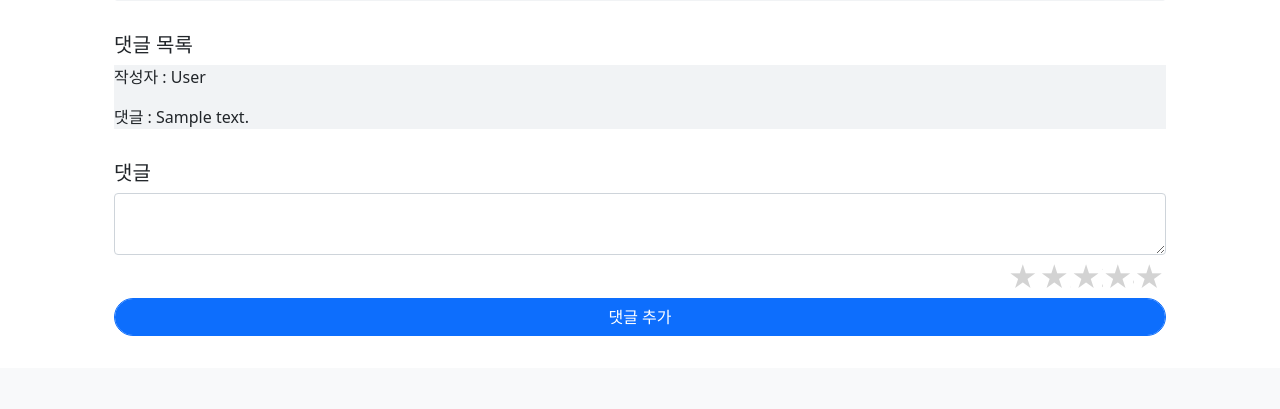
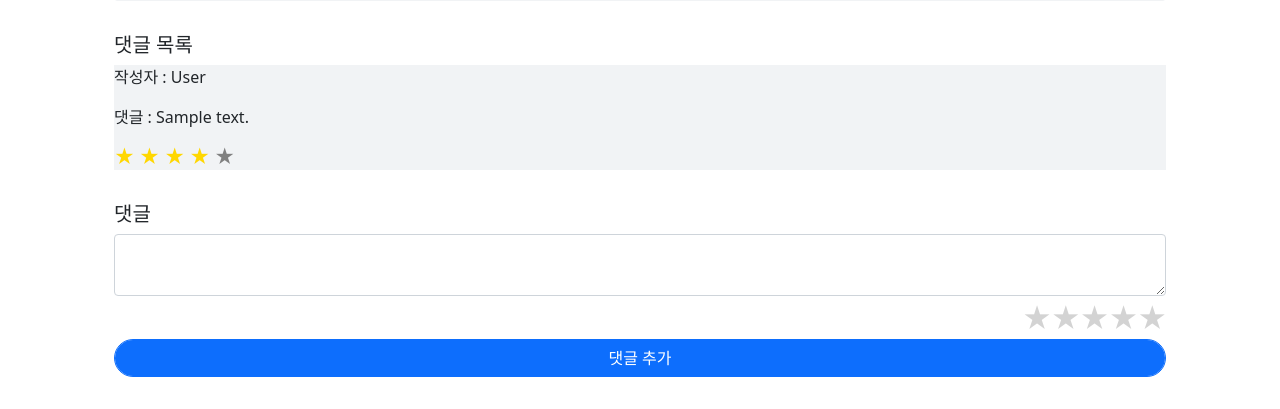
Before and after one commit to HyunAm0225/elice_library, a Flask app: page /book/detail/1 in a window 1280 px wide. Shown: the part 592-1001 px from the top of the page. Before the commit the page ends 928 px from the top, so only its background shows below. Run offline with Flask 2, Linux system fonts and the light colour scheme; the visitor is signed in with stand-in values (Sample User, id 1); tables that the repository leaves empty hold one stand-in row (values such as "Sample post"); grey boxes marked "Sample" are stand-in pictures; parts of the project's set-up code (start-up, migrations or seed data) failed here and were passed over.

Commit message:
2.1 별점 달기 프론트 수정

```diff
--- a/elice/templates/book/detail.html
+++ b/elice/templates/book/detail.html
@@ -12,8 +12,8 @@
     }
 
     .rate-area:not(:checked) > label {
-      float: right;
-      width: 1.1em;
+        float:right;
+      width: 1.0em;
       overflow: hidden;
       white-space: nowrap;
       cursor: pointer;
@@ -41,8 +41,12 @@
     .rate-area > label:hover ~ input:checked ~ label {
       color: gold;
     }
+
     .jumbotron {
       margin: 2rem;
+    }
+    .star {
+      display: inline;
     }
   </style>
 </head>
@@ -64,12 +68,20 @@
       </div>
     </div>
   </div>
-  <div class="jumbotron">
+  <div class="jumbotron" style="margin: 2rem">
     <h5>댓글 목록</h5>
-    <div style="background-color: #f1f3f5"">
+    <div style="background-color: #f1f3f5">
       {% for comment in comments %}
       <p>작성자 : {{ comment.user.fullname }}</p>
       <p>댓글 : {{ comment.comment }}</p>
+
+          {% for n in range(1,6) %} {% if comment.stars<n %}
+          <h5 id="star-{{ n }}" class="star" style="color: gray">★</h5>
+          {% else %}
+          <h5 id="star-{{ n }}" class="star" style="color: gold">★</h5>
+          {% endif %} {% endfor %}
+        </span>
+
       {% endfor %}
     </div>
   </div>
@@ -81,7 +93,7 @@
   <div class="jumbotron">
     <h5>댓글</h5>
     <form action="/book/comment/{{ book.id }}" class="form-inline" method="POST">
-      <textarea class="form-control" name = "comment"></textarea>
+      <textarea class="form-control" name="comment"></textarea>
       <ul class="rate-area">
         <input type="radio" id="5-star" name="rating" value="5" /><label
           for="5-star"
```
Lines whose indentation alone changed are shown as unchanged.
